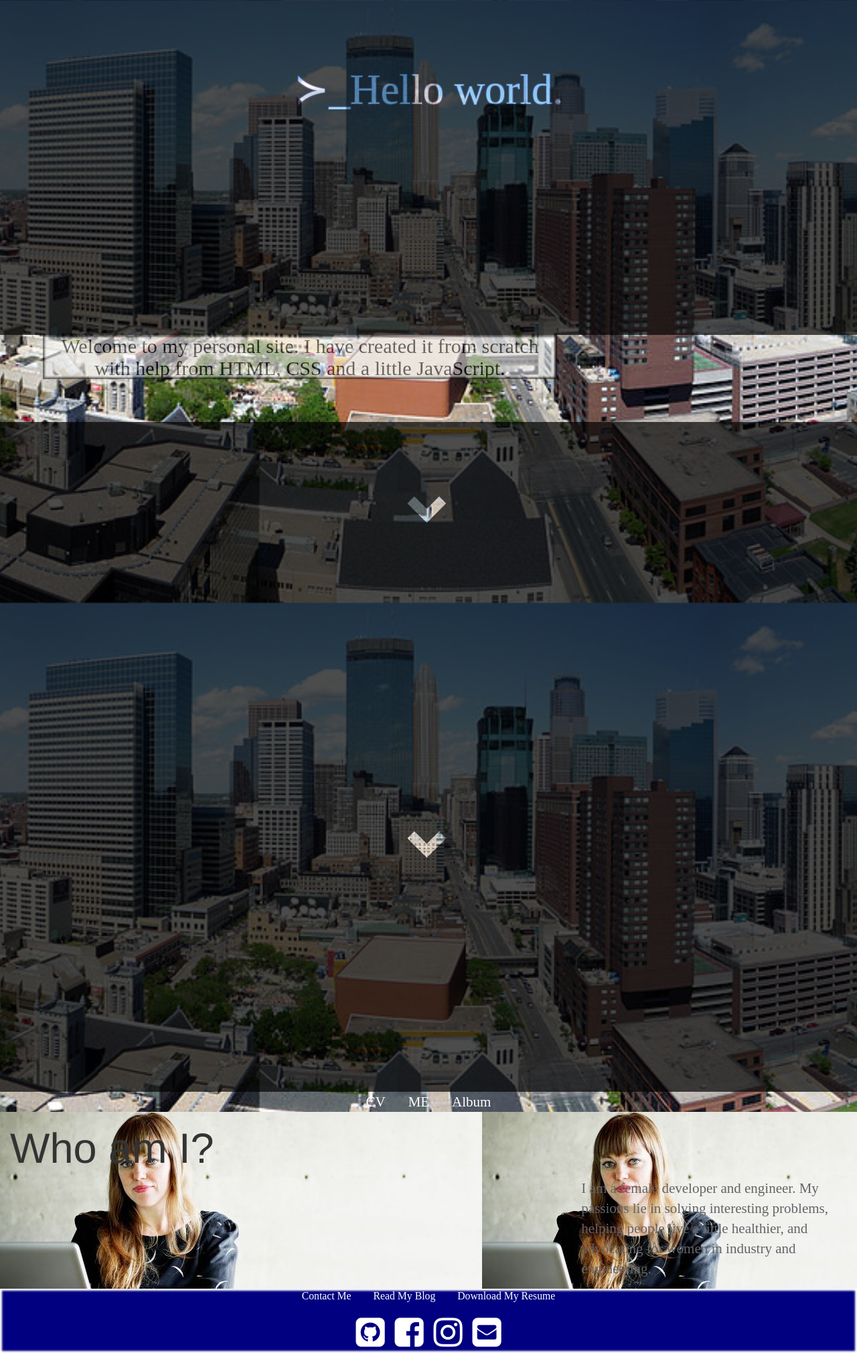
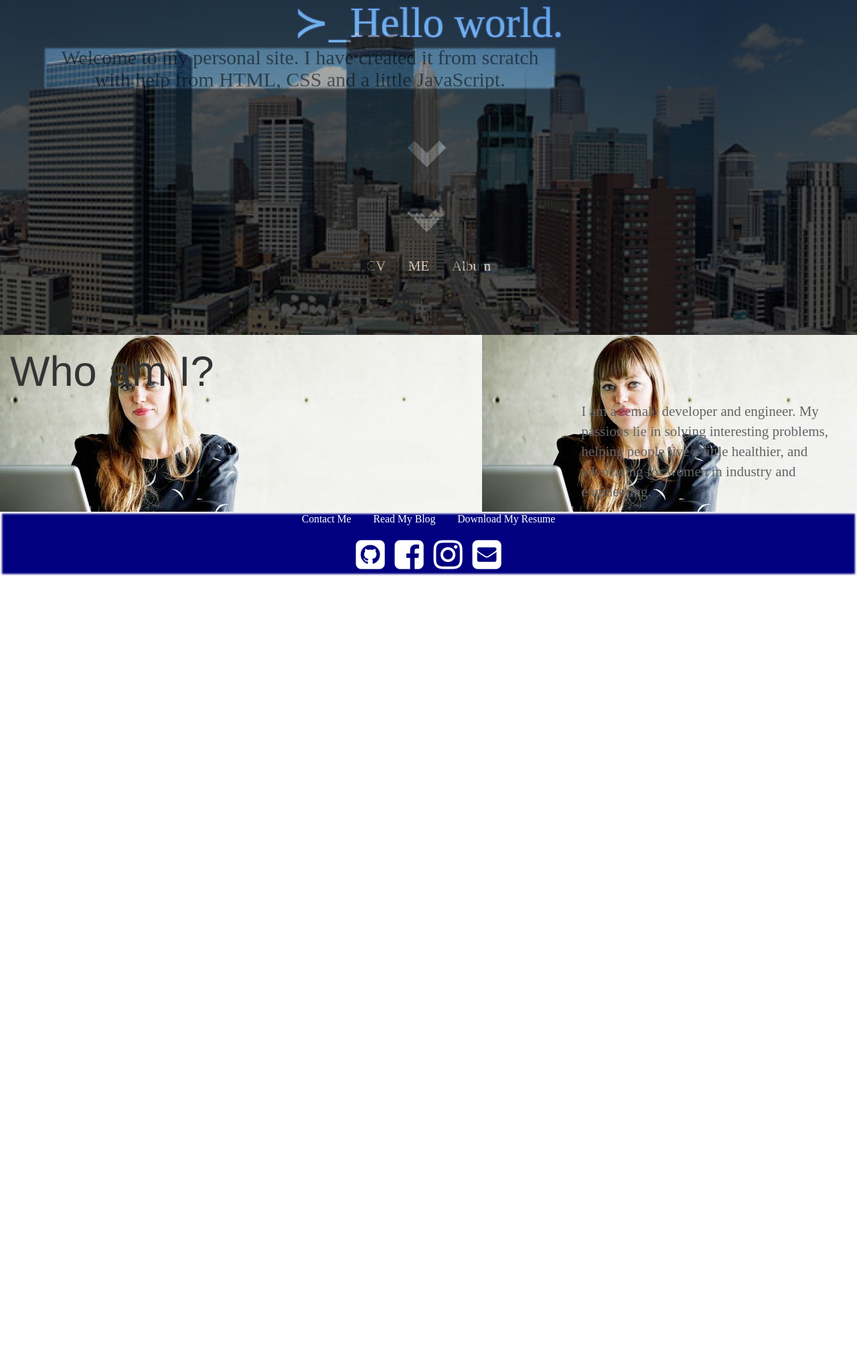
Before and after one commit to pfrank7/pfrank7.github.io, a Jekyll site: the page built from index.html, in a window 1280 px wide. Shown: the whole page at 67% size. Built offline with Jekyll 4.4.1, drawn with Linux system fonts in a browser that asks for light colours; nearby versions of some CDN libraries; after the commit the page ends 900 px from its top, so only the background shows below that.

Commit message:
Update index.html

```diff
--- a/index.html
+++ b/index.html
@@ -37,7 +37,7 @@
 #Hopkins p {
 	font-family: 'Times New Roman', Apple Chancery
 }
-#Hopkins h1 {
+#Hopkins_cont {
 	text-align: center;
 	font-family: 'Apple Chancery', Times New Roman;
 	background-color:black;
@@ -56,7 +56,7 @@
 <div>
 	<section>
 		<div class = "jumbotron" id = "Hopkins">
-			<div class = "container" style = "margin:0px; width:100%;padding:0px;">
+			<div class = "container" id = "Hopkins_cont" style = "margin:0px; width:100%;padding:0px;">
 				<div class = "row" style = "margin:0px;width:100%;">
 					<div id = "helloW" > <!-- class = "text-center" -->
 						<h1 id = "letters">&#8827&lowbar;</h1>
```
